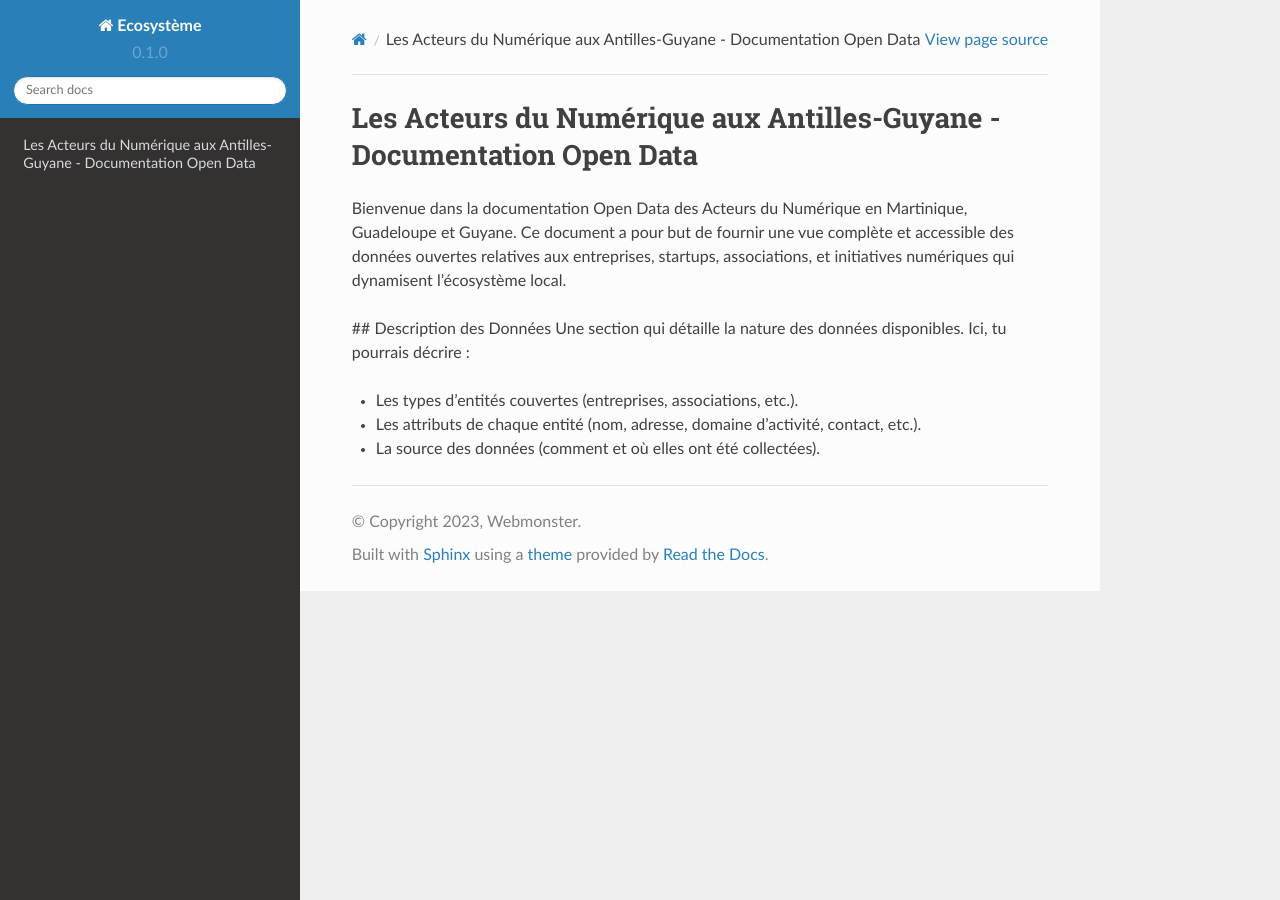
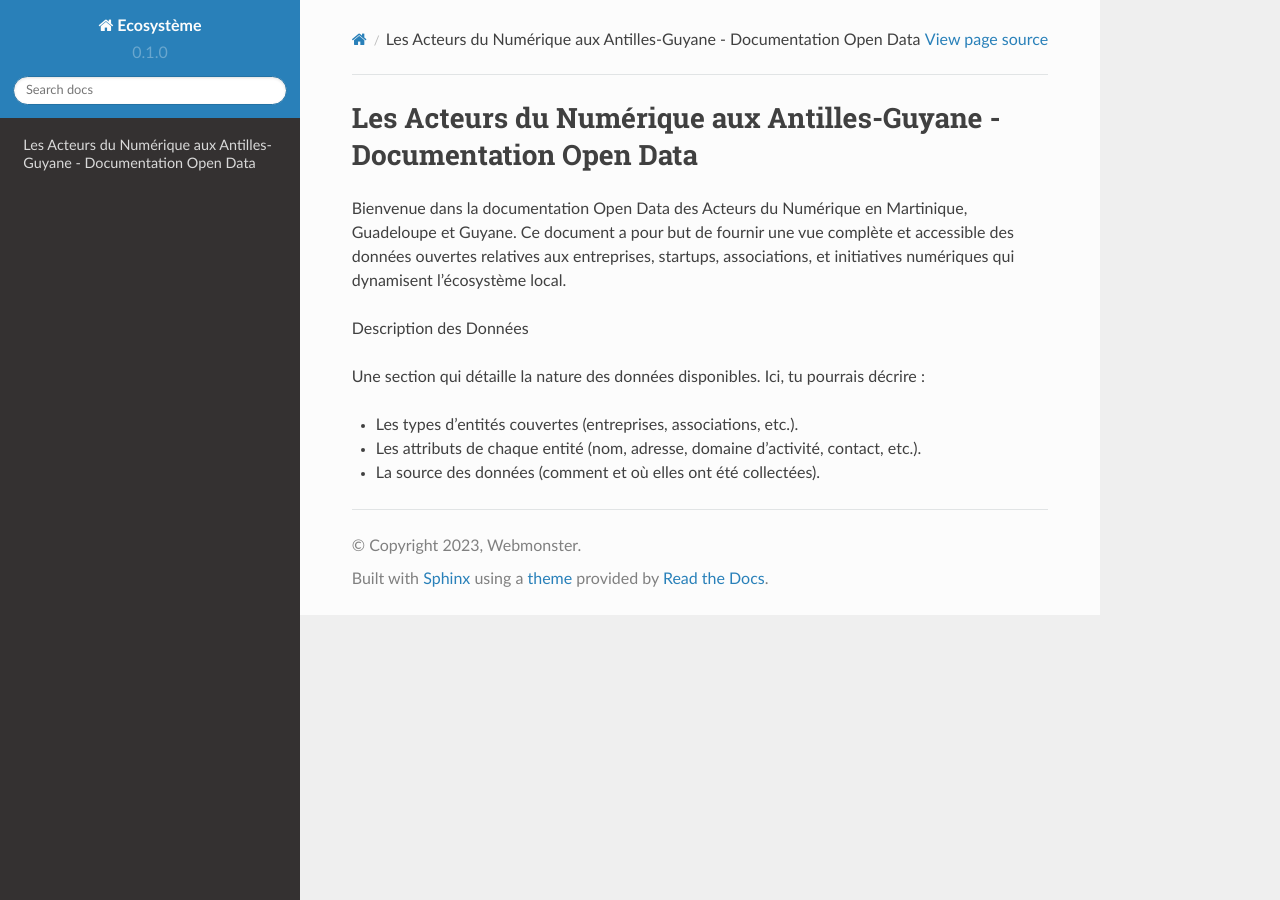
Before and after one commit to WebmonsterA/ecosysteme, a Sphinx documentation site: the page built from docs/source/index.rst, in a window 1280 px wide. Built offline with Sphinx 7.4.7 and the Read the Docs theme 2.0.0, drawn with Linux system fonts in a browser that asks for light colours.

```diff
--- a/docs/source/index.rst
+++ b/docs/source/index.rst
@@ -3,7 +3,8 @@ Les Acteurs du Numérique aux Antilles-Guyane - Documentation Open Data
 
 Bienvenue dans la documentation Open Data des Acteurs du Numérique en Martinique, Guadeloupe et Guyane. Ce document a pour but de fournir une vue complète et accessible des données ouvertes relatives aux entreprises, startups, associations, et initiatives numériques qui dynamisent l'écosystème local.
 
-## Description des Données
+Description des Données
+
 Une section qui détaille la nature des données disponibles. Ici, tu pourrais décrire :
 
 - Les types d'entités couvertes (entreprises, associations, etc.).
```
